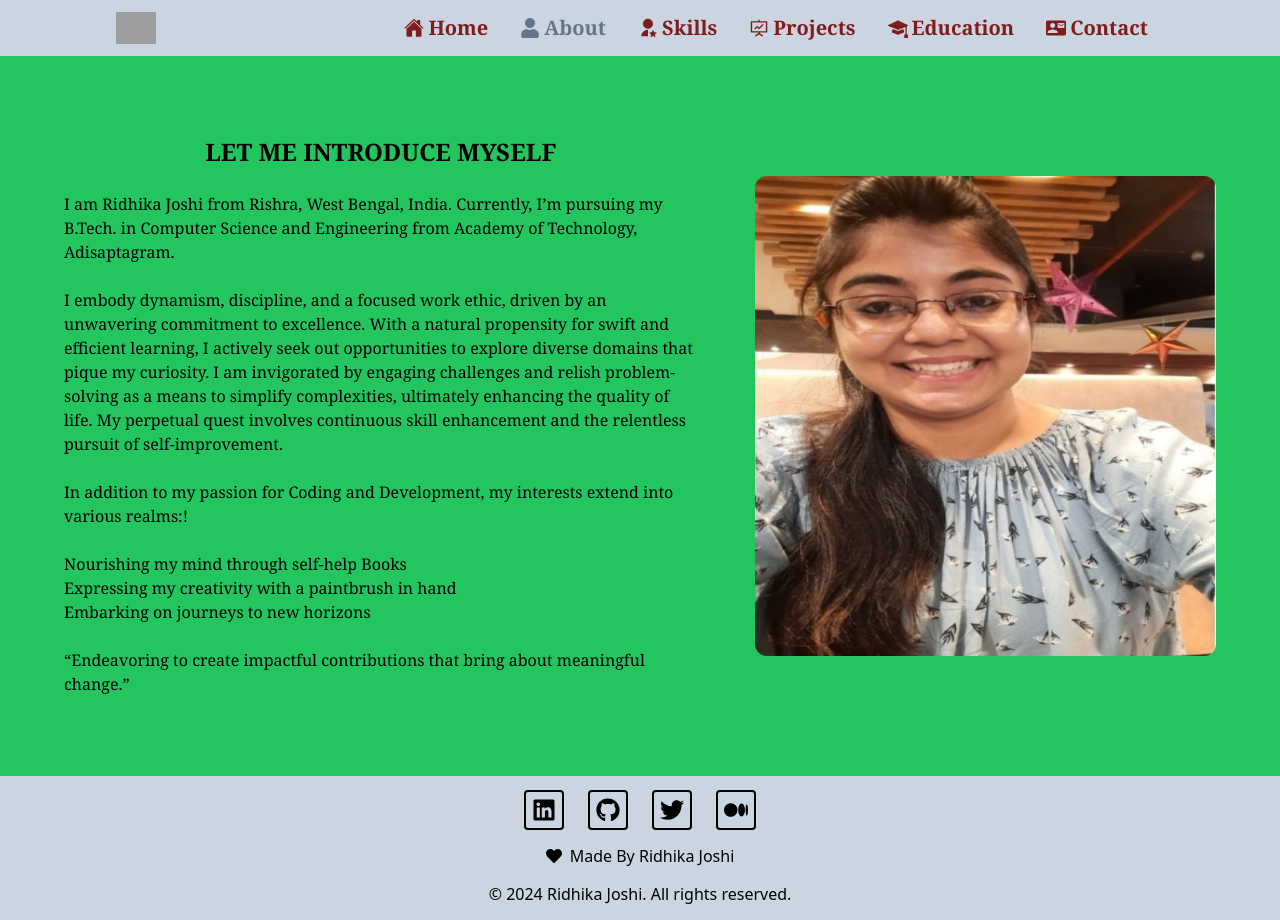
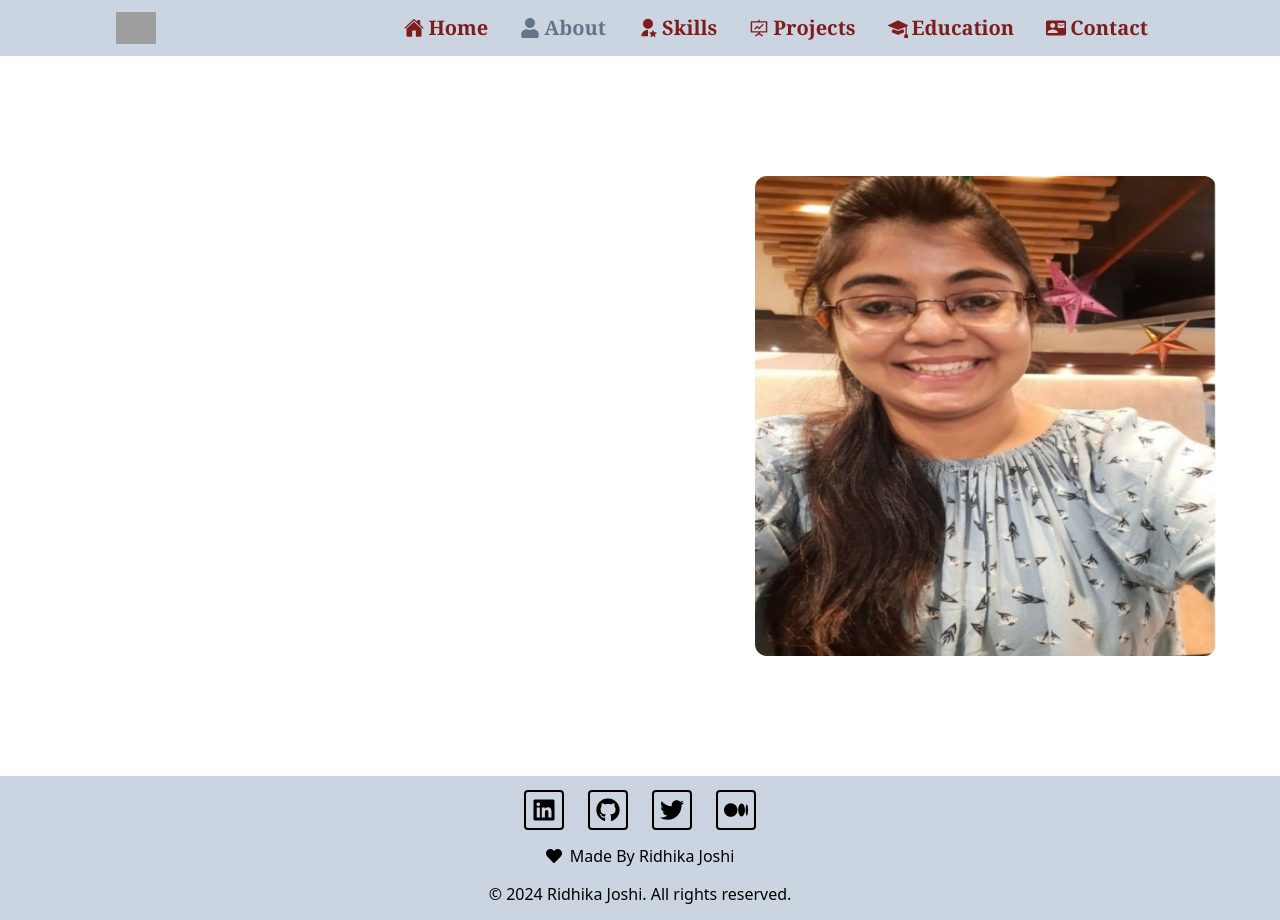
Before and after one commit to RidhikaJoshi/New_Portfolio, a React app: page /about in a window 1280 px wide. Built offline with nearby package versions, Linux system fonts and the light colour scheme; grey boxes are pictures that could not be loaded; the HTML template or start-up script is replaced by a standard one.

Commit message:
Add icons and update text formatting in About component

```diff
--- a/src/Components/About.jsx
+++ b/src/Components/About.jsx
@@ -1,25 +1,28 @@
 import React from 'react'
 import photo from '../assets/photo.jpg'
+import { IoBookSharp } from "react-icons/io5";
+import { FaPaintBrush } from "react-icons/fa";
+import { FaPlane } from "react-icons/fa";
 
 function About() {
   return (
-    <div className='min-h-[90vh] w-full bg-green-500 flex items-center justify-center font-serif'>
+    <div className='min-h-[90vh] w-full text-white flex items-center justify-center font-serif'>
 
       <div className='md:w-[90%] w-[95%] min-h-[25rem] flex md:flex-row items-center justify-between flex-col m-2 gap-2'>
           {/* This div is for the text part */}
           <div className='md:w-[55%] flex flex-col justify-between w-[90%] '>
-              <p className='text-2xl font-bold text-center '>LET ME INTRODUCE MYSELF</p>
+              <p className='md:text-2xl font-bold text-center text-xl'>LET ME INTRODUCE MYSELF</p>
               <br/>
               <p>I am Ridhika Joshi from Rishra, West Bengal, India. Currently, I’m pursuing my B.Tech. in Computer Science and Engineering from Academy of Technology, Adisaptagram.</p>
                <br/>
               <p>I embody dynamism, discipline, and a focused work ethic, driven by an unwavering commitment to excellence. With a natural propensity for swift and efficient learning, I actively seek out opportunities to explore diverse domains that pique my curiosity. I am invigorated by engaging challenges and relish problem-solving as a means to simplify complexities, ultimately enhancing the quality of life. My perpetual quest involves continuous skill enhancement and the relentless pursuit of self-improvement.</p>
                <br/>
-              <p>In addition to my passion for Coding and Development, my interests extend into various realms:!</p>
+              <p>In addition to my passion for Coding and Development, my interests extend into various realms:</p>
                <br/>
               <ul>
-                <li> Nourishing my mind through self-help Books</li>
-                <li>Expressing my creativity with a paintbrush in hand</li>
-                <li>Embarking on journeys to new horizons</li>
+                <li className='flex items-center gap-1.5'> <IoBookSharp /><div>Nourishing my mind through self-help Books.</div></li>
+                <li className='flex items-center gap-1.5'><FaPaintBrush /><div>Expressing my creativity with a paintbrush in hand.</div></li>
+                <li className='flex items-center gap-1.5'><FaPlane /><div>Embarking on journeys to new horizons.</div></li>
               </ul>
                <br/>
               <p>“Endeavoring to create impactful contributions that bring about meaningful change.”</p>
```
